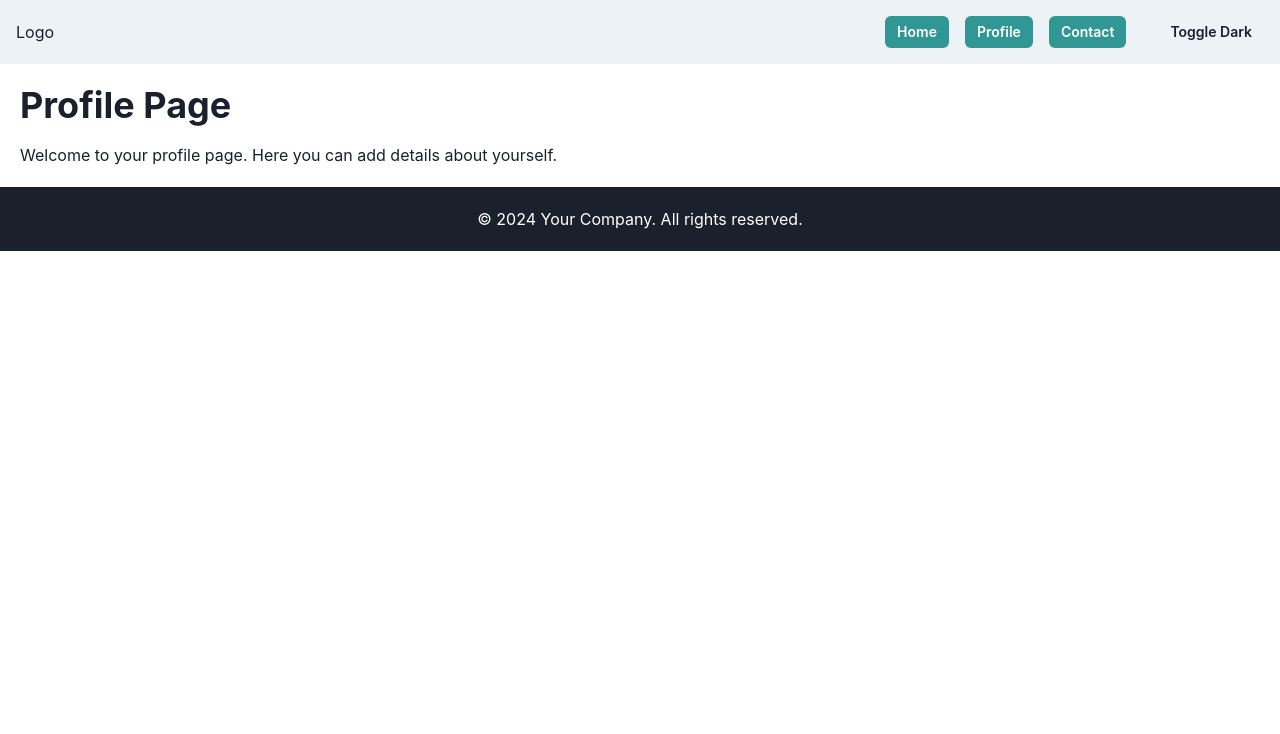
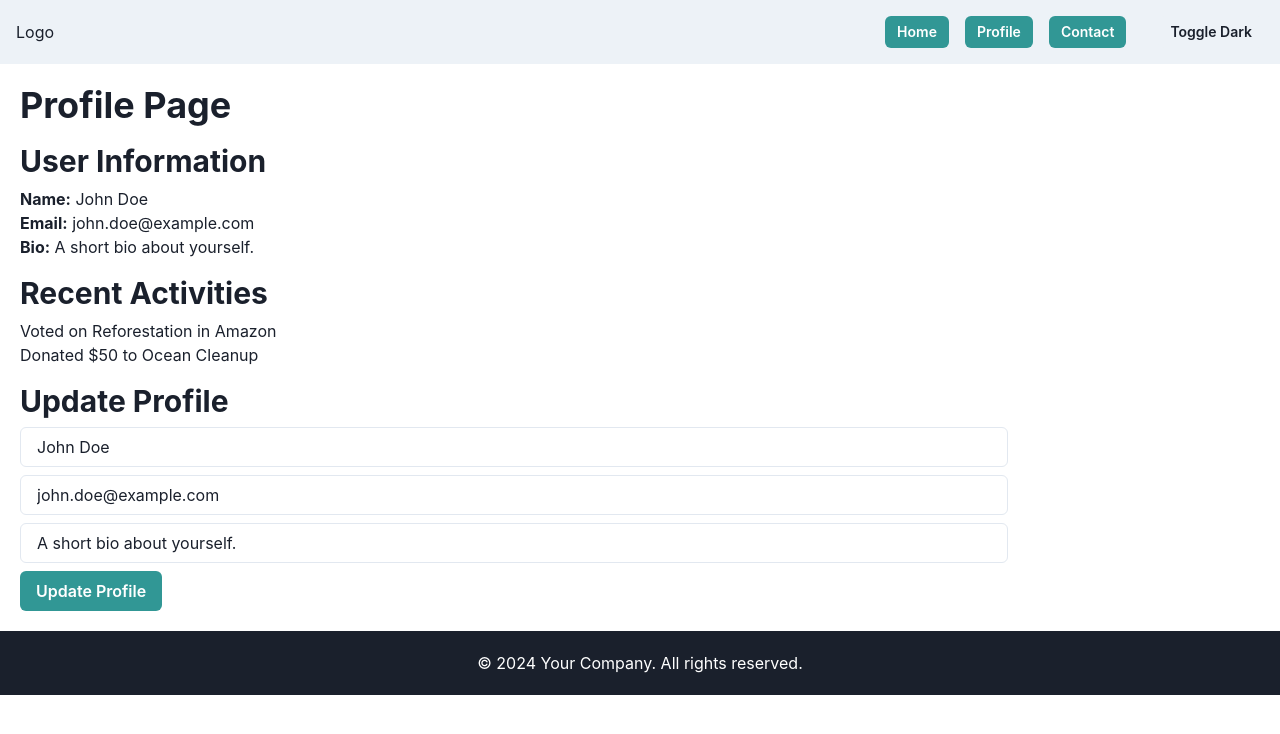
Before and after one commit to GPT-Engineer-App/climate-vote-slider, a React (Vite) app: page /profile in a window 1280 px wide. Shown: the top 734 px of the page. Built offline with nearby package versions, Linux system fonts and the light colour scheme.

Commit message:
Enhanced the Profile page by adding sections for user information, recent activities, and a form to update profile details. This makes the page more interactive and useful for the user.
Prompt: How can we improve the Profile page?

```diff
--- a/src/pages/Profile.jsx
+++ b/src/pages/Profile.jsx
@@ -1,12 +1,56 @@
-import { Box, Heading, Text } from "@chakra-ui/react";
+import { Box, Heading, Text, VStack, Input, Button } from "@chakra-ui/react";
+import { useState } from "react";
 
 function Profile() {
+  const [name, setName] = useState("John Doe");
+  const [email, setEmail] = useState("john.doe@example.com");
+  const [bio, setBio] = useState("A short bio about yourself.");
+  const [recentActivities, setRecentActivities] = useState(["Voted on Reforestation in Amazon", "Donated $50 to Ocean Cleanup"]);
+
+  const handleUpdateProfile = () => {
+    console.log("Profile updated:", { name, email, bio });
+  };
+
   return (
     <Box p={5}>
       <Heading as="h1" size="xl" mb={4}>
         Profile Page
       </Heading>
-      <Text>Welcome to your profile page. Here you can add details about yourself.</Text>
+      <VStack align="start" spacing={4}>
+        <Box>
+          <Heading as="h2" size="lg" mb={2}>
+            User Information
+          </Heading>
+          <Text>
+            <strong>Name:</strong> {name}
+          </Text>
+          <Text>
+            <strong>Email:</strong> {email}
+          </Text>
+          <Text>
+            <strong>Bio:</strong> {bio}
+          </Text>
+        </Box>
+        <Box>
+          <Heading as="h2" size="lg" mb={2}>
+            Recent Activities
+          </Heading>
+          {recentActivities.map((activity, index) => (
+            <Text key={index}>{activity}</Text>
+          ))}
+        </Box>
+        <Box>
+          <Heading as="h2" size="lg" mb={2}>
+            Update Profile
+          </Heading>
+          <Input placeholder="Name" value={name} onChange={(e) => setName(e.target.value)} mb={2} />
+          <Input placeholder="Email" value={email} onChange={(e) => setEmail(e.target.value)} mb={2} />
+          <Input placeholder="Bio" value={bio} onChange={(e) => setBio(e.target.value)} mb={2} />
+          <Button onClick={handleUpdateProfile} colorScheme="teal">
+            Update Profile
+          </Button>
+        </Box>
+      </VStack>
     </Box>
   );
 }
```
